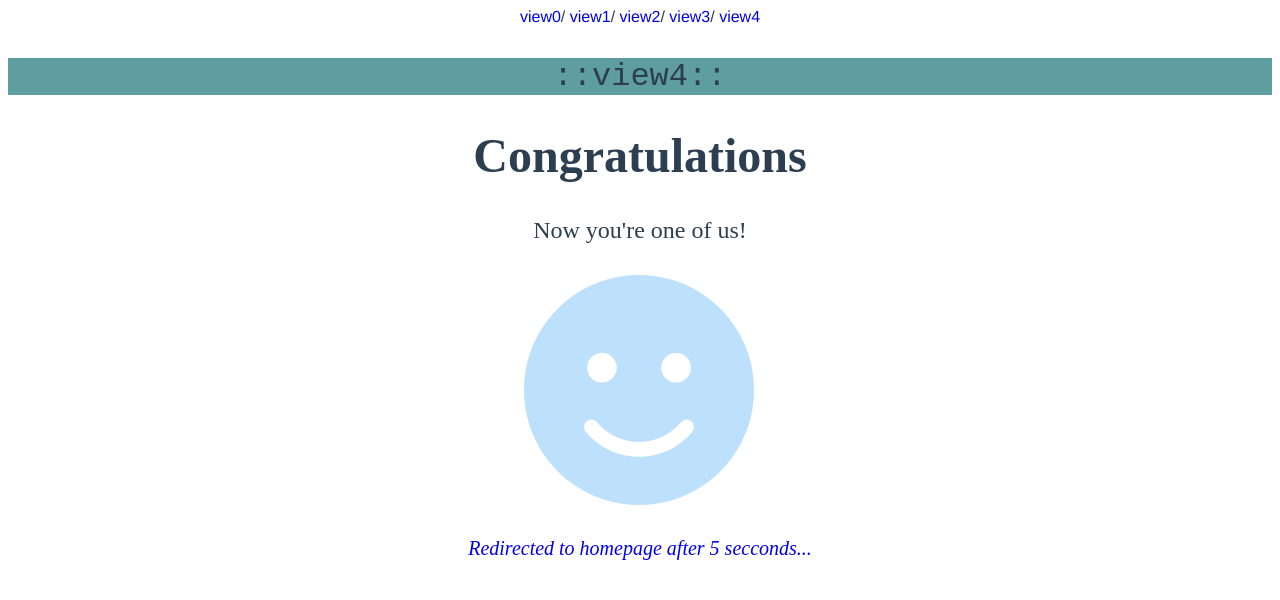
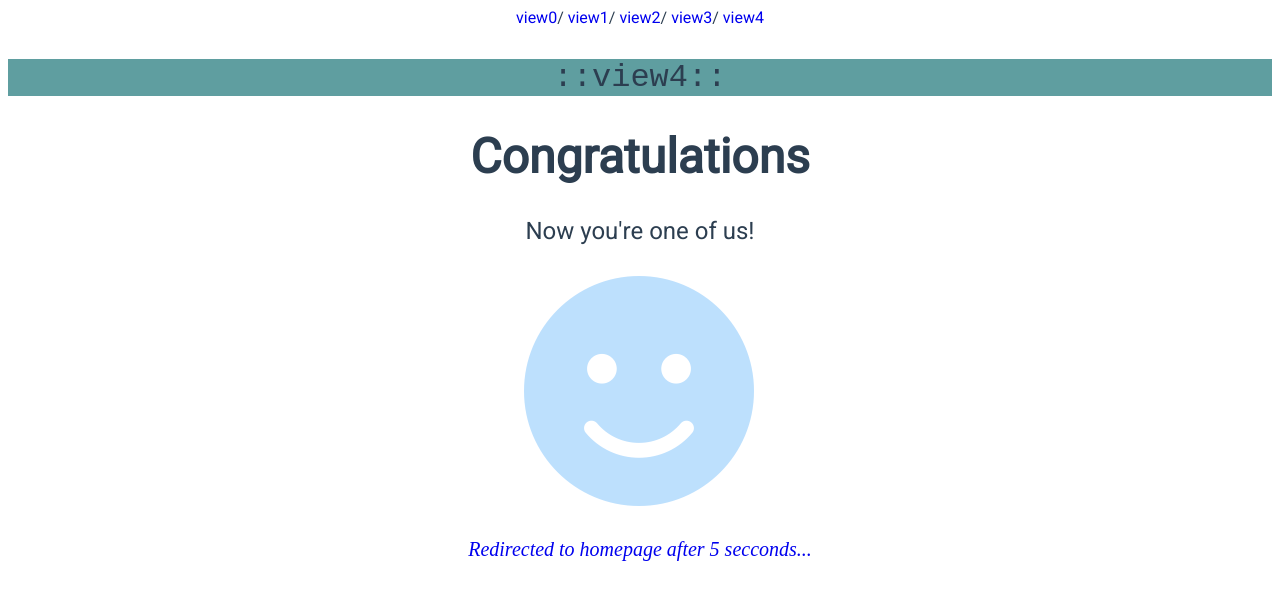
Before and after one commit to rosethorn999/hexschool_F2E_week6, a Vue app: page /#/ in a window 1280 px wide. Both pictures are taken after a click on the link "view4". Shown: the top 600 px of the page. Built offline with nearby package versions, Linux system fonts and the light colour scheme.

Commit message:
App font-family

```diff
--- a/src/App.vue
+++ b/src/App.vue
@@ -5,8 +5,9 @@
 </template>
 
 <style>
+@import url("https://fonts.googleapis.com/css?family=Roboto");
 #app {
-  font-family: "Avenir", Helvetica, Arial, sans-serif;
+  font-family: "Roboto","Avenir", Helvetica, Arial, sans-serif;
   -webkit-font-smoothing: antialiased;
   -moz-osx-font-smoothing: grayscale;
   text-align: center;
--- a/src/components/view4.vue
+++ b/src/components/view4.vue
@@ -27,12 +27,12 @@
 
 
 .view4 h1{
-font-family: Roboto-Light;
+font-family: 'Roboto';
 font-size: 48px;
 line-height: 57px;
 }
 .view4 p{
-  font-family: Roboto-Light;
+  font-family: 'Roboto';
   font-size: 24px;
   line-height: 28px;
 }
```
